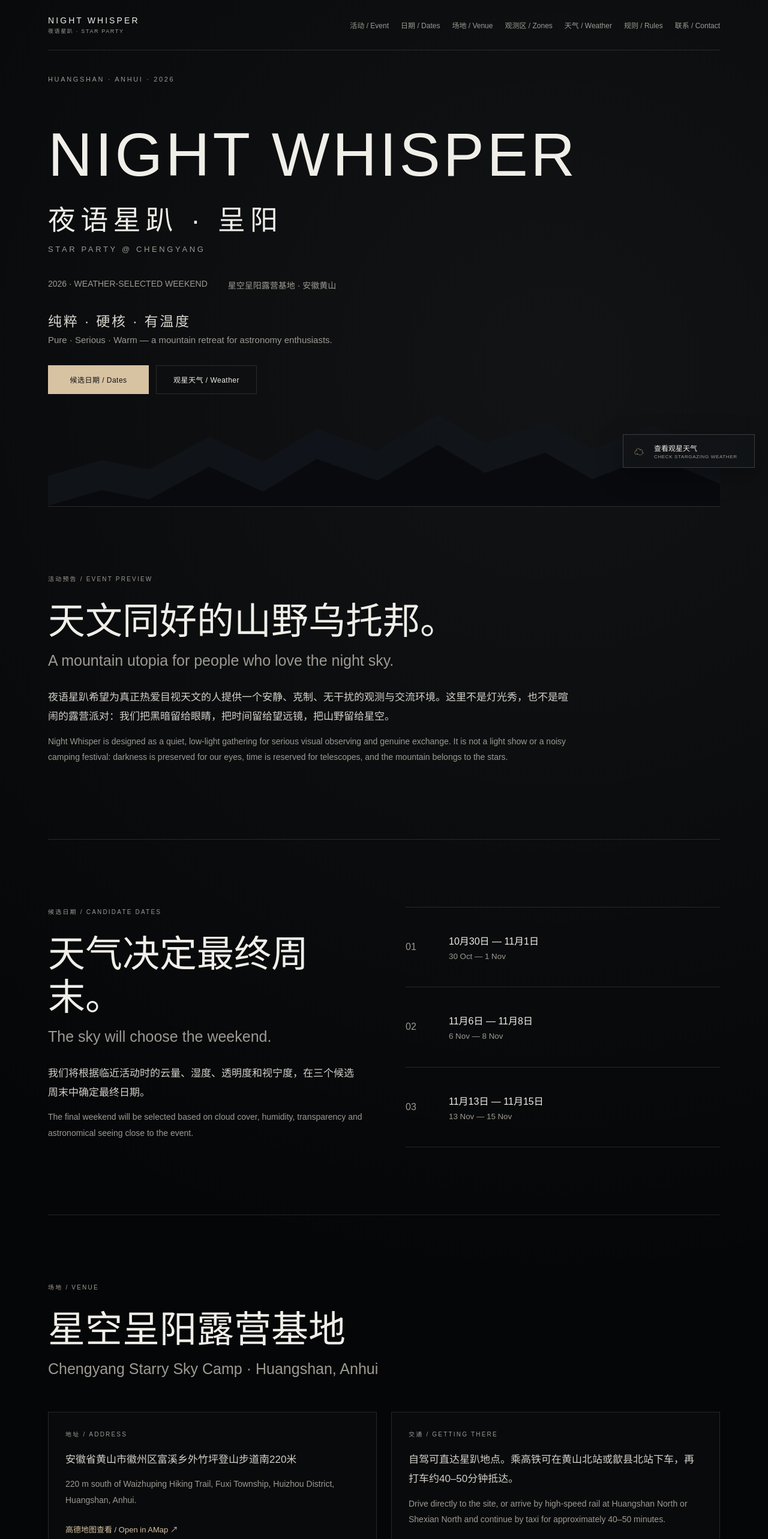
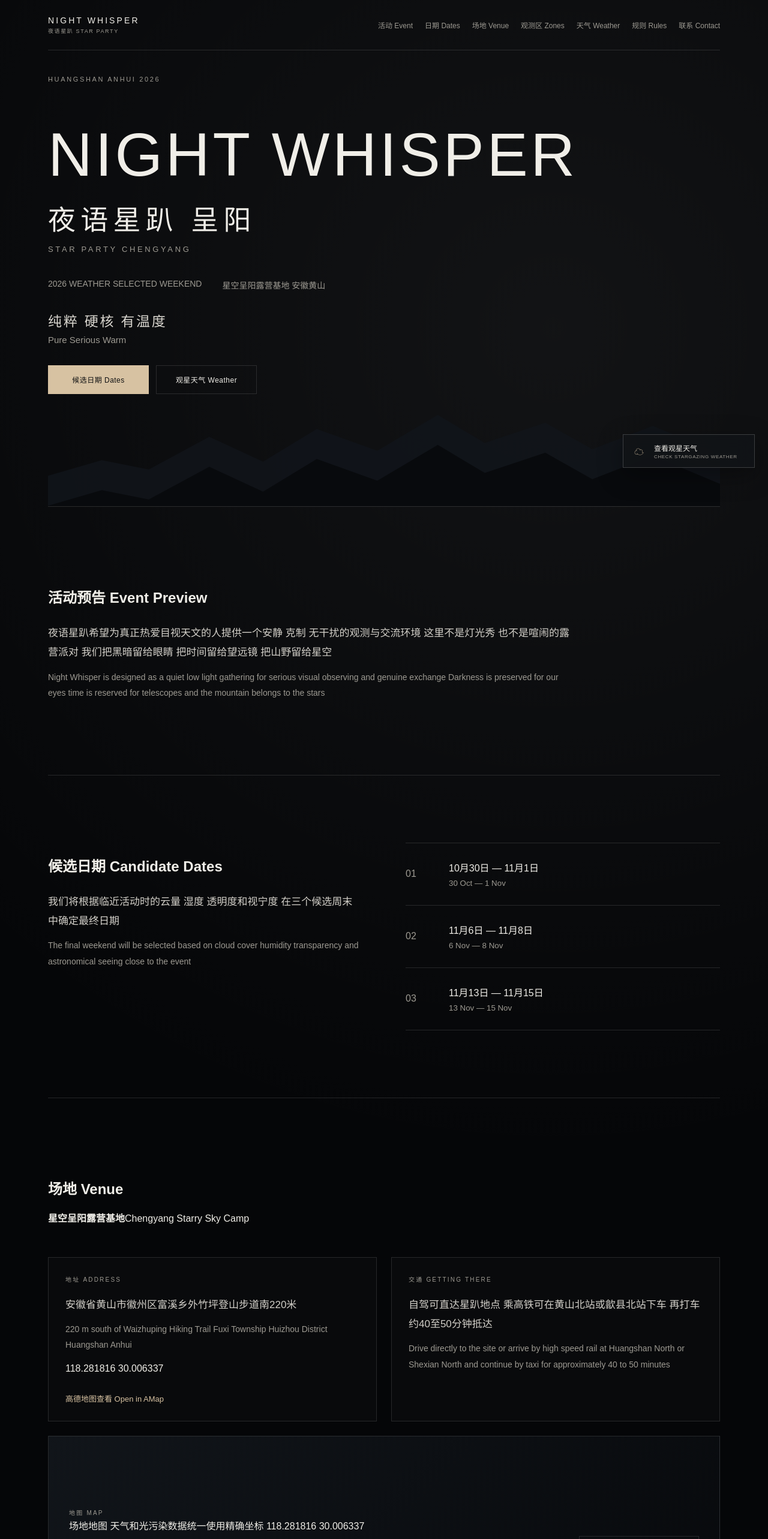
Before and after one commit to plumagao/Night-Whisper, a Next.js app: page / in a window 1280 px wide. Shown: the top 2566 px of the page at 60% size. Built offline with nearby package versions, Linux system fonts and the light colour scheme.

Commit message:
Simplify section titles and add exact Chengyang coordinates

```diff
--- a/app/page.tsx
+++ b/app/page.tsx
@@ -1,97 +1,51 @@
 const navItems = [
-  ["活动 / Event", "#about"],
-  ["日期 / Dates", "#dates"],
-  ["场地 / Venue", "#venue"],
-  ["观测区 / Zones", "#zones"],
-  ["天气 / Weather", "#weather"],
-  ["规则 / Rules", "#rules"],
-  ["联系 / Contact", "#contact"],
+  ["活动 Event", "#about"],
+  ["日期 Dates", "#dates"],
+  ["场地 Venue", "#venue"],
+  ["观测区 Zones", "#zones"],
+  ["天气 Weather", "#weather"],
+  ["规则 Rules", "#rules"],
+  ["联系 Contact", "#contact"],
 ];
 
-const mapUrl =
-  "https://www.amap.com/search?query=%E6%98%9F%E7%A9%BA%E5%91%88%E9%98%B3%E9%9C%B2%E8%90%A5%E5%9F%BA%E5%9C%B0&city=%E9%BB%84%E5%B1%B1%E5%B8%82";
-
-const windyUrl =
-  "https://www.windy.com/?clouds";
-
-const meteoblueUrl =
-  "https://www.meteoblue.com/en/weather/outdoorsports/seeing/huangshan_china_1809858";
+const mapUrl = "https://uri.amap.com/marker?position=118.281816,30.006337&name=%E6%98%9F%E7%A9%BA%E5%91%88%E9%98%B3%E9%9C%B2%E8%90%A5%E5%9F%BA%E5%9C%B0";
+const windyUrl = "https://www.windy.com/30.006/118.282?clouds,30.006,118.282,8";
+const meteoblueUrl = "https://www.meteoblue.com/en/weather/outdoorsports/seeing/huangshan_china_1809858";
 
 export default function Home() {
   return (
     <main>
       <header className="nav shell">
-        <a className="brand" href="#top" aria-label="Night Whisper home">
-          <span>NIGHT WHISPER</span>
-          <small>夜语星趴 · STAR PARTY</small>
-        </a>
-
-        <nav>
-          {navItems.map(([label, href]) => (
-            <a key={href} href={href}>{label}</a>
-          ))}
-        </nav>
+        <a className="brand" href="#top" aria-label="Night Whisper home"><span>NIGHT WHISPER</span><small>夜语星趴 STAR PARTY</small></a>
+        <nav>{navItems.map(([label, href]) => <a key={href} href={href}>{label}</a>)}</nav>
       </header>
 
       <section id="top" className="hero shell">
-        <div className="eyebrow">HUANGSHAN · ANHUI · 2026</div>
-
+        <div className="eyebrow">HUANGSHAN ANHUI 2026</div>
         <div className="heroCopy">
           <h1>NIGHT WHISPER</h1>
-          <p className="cnTitle">夜语星趴 · 呈阳</p>
-          <p className="enTitle">STAR PARTY @ CHENGYANG</p>
-
-          <div className="eventMeta">
-            <span>2026 · WEATHER-SELECTED WEEKEND</span>
-            <span>星空呈阳露营基地 · 安徽黄山</span>
-          </div>
-
-          <div className="intro">
-            <p>纯粹 · 硬核 · 有温度</p>
-            <p>Pure · Serious · Warm — a mountain retreat for astronomy enthusiasts.</p>
-          </div>
-
-          <div className="heroActions">
-            <a className="button primary" href="#dates">候选日期 / Dates</a>
-            <a className="button ghost" href="#weather">观星天气 / Weather</a>
-          </div>
+          <p className="cnTitle">夜语星趴 呈阳</p>
+          <p className="enTitle">STAR PARTY CHENGYANG</p>
+          <div className="eventMeta"><span>2026 WEATHER SELECTED WEEKEND</span><span>星空呈阳露营基地 安徽黄山</span></div>
+          <div className="intro"><p>纯粹 硬核 有温度</p><p>Pure Serious Warm</p></div>
+          <div className="heroActions"><a className="button primary" href="#dates">候选日期 Dates</a><a className="button ghost" href="#weather">观星天气 Weather</a></div>
         </div>
-
-        <div className="mountains" aria-hidden="true">
-          <div className="ridge ridgeBack" />
-          <div className="ridge ridgeFront" />
-        </div>
+        <div className="mountains" aria-hidden="true"><div className="ridge ridgeBack"/><div className="ridge ridgeFront"/></div>
       </section>
 
       <section id="about" className="section shell articleSection">
-        <p className="sectionLabel">活动预告 / EVENT PREVIEW</p>
-        <div className="bilingualTitle">
-          <h2>天文同好的山野乌托邦。</h2>
-          <h3>A mountain utopia for people who love the night sky.</h3>
-        </div>
+        <h2 className="sectionTitle">活动预告 <span>Event Preview</span></h2>
         <div className="bilingualText wideText">
-          <p>
-            夜语星趴希望为真正热爱目视天文的人提供一个安静、克制、无干扰的观测与交流环境。这里不是灯光秀，也不是喧闹的露营派对：我们把黑暗留给眼睛，把时间留给望远镜，把山野留给星空。
-          </p>
-          <p>
-            Night Whisper is designed as a quiet, low-light gathering for serious visual observing and genuine exchange. It is not a light show or a noisy camping festival: darkness is preserved for our eyes, time is reserved for telescopes, and the mountain belongs to the stars.
-          </p>
+          <p>夜语星趴希望为真正热爱目视天文的人提供一个安静 克制 无干扰的观测与交流环境 这里不是灯光秀 也不是喧闹的露营派对 我们把黑暗留给眼睛 把时间留给望远镜 把山野留给星空</p>
+          <p>Night Whisper is designed as a quiet low light gathering for serious visual observing and genuine exchange Darkness is preserved for our eyes time is reserved for telescopes and the mountain belongs to the stars</p>
         </div>
       </section>
 
       <section id="dates" className="section shell split">
         <div>
-          <p className="sectionLabel">候选日期 / CANDIDATE DATES</p>
-          <div className="bilingualTitle">
-            <h2>天气决定最终周末。</h2>
-            <h3>The sky will choose the weekend.</h3>
-          </div>
-          <div className="bilingualText">
-            <p>我们将根据临近活动时的云量、湿度、透明度和视宁度，在三个候选周末中确定最终日期。</p>
-            <p>The final weekend will be selected based on cloud cover, humidity, transparency and astronomical seeing close to the event.</p>
-          </div>
+          <h2 className="sectionTitle">候选日期 <span>Candidate Dates</span></h2>
+          <div className="bilingualText"><p>我们将根据临近活动时的云量 湿度 透明度和视宁度 在三个候选周末中确定最终日期</p><p>The final weekend will be selected based on cloud cover humidity transparency and astronomical seeing close to the event</p></div>
         </div>
-
         <div className="dateList">
           <div><strong>01</strong><span><b>10月30日 — 11月1日</b><small>30 Oct — 1 Nov</small></span></div>
           <div><strong>02</strong><span><b>11月6日 — 11月8日</b><small>6 Nov — 8 Nov</small></span></div>
@@ -100,187 +54,59 @@ export default function Home() {
       </section>
 
       <section id="venue" className="section shell articleSection">
-        <p className="sectionLabel">场地 / VENUE</p>
-        <div className="bilingualTitle">
-          <h2>星空呈阳露营基地</h2>
-          <h3>Chengyang Starry Sky Camp · Huangshan, Anhui</h3>
+        <h2 className="sectionTitle">场地 <span>Venue</span></h2>
+        <div className="venueName"><strong>星空呈阳露营基地</strong><span>Chengyang Starry Sky Camp</span></div>
+        <div className="venueGrid">
+          <div className="infoBlock"><span className="miniLabel">地址 ADDRESS</span><p>安徽省黄山市徽州区富溪乡外竹坪登山步道南220米</p><p className="enCopy">220 m south of Waizhuping Hiking Trail Fuxi Township Huizhou District Huangshan Anhui</p><p className="coordinates">118.281816 30.006337</p><a className="textLink" href={mapUrl} target="_blank" rel="noreferrer">高德地图查看 Open in AMap</a></div>
+          <div className="infoBlock"><span className="miniLabel">交通 GETTING THERE</span><p>自驾可直达星趴地点 乘高铁可在黄山北站或歙县北站下车 再打车约40至50分钟抵达</p><p className="enCopy">Drive directly to the site or arrive by high speed rail at Huangshan North or Shexian North and continue by taxi for approximately 40 to 50 minutes</p></div>
         </div>
-
-        <div className="venueGrid">
-          <div className="infoBlock">
-            <span className="miniLabel">地址 / ADDRESS</span>
-            <p>安徽省黄山市徽州区富溪乡外竹坪登山步道南220米</p>
-            <p className="enCopy">220 m south of Waizhuping Hiking Trail, Fuxi Township, Huizhou District, Huangshan, Anhui.</p>
-            <a className="textLink" href={mapUrl} target="_blank" rel="noreferrer">高德地图查看 / Open in AMap ↗</a>
-          </div>
-
-          <div className="infoBlock">
-            <span className="miniLabel">交通 / GETTING THERE</span>
-            <p>自驾可直达星趴地点。乘高铁可在黄山北站或歙县北站下车，再打车约40–50分钟抵达。</p>
-            <p className="enCopy">Drive directly to the site, or arrive by high-speed rail at Huangshan North or Shexian North and continue by taxi for approximately 40–50 minutes.</p>
-          </div>
-        </div>
-
-        <div className="mapPanel">
-          <div>
-            <span className="miniLabel">地图 / MAP</span>
-            <h4>呈阳 · 外竹坪</h4>
-            <p>中国大陆访问优先使用高德地图。正式地图定位将与天气和光污染数据使用同一精确场地坐标。</p>
-            <p className="enCopy">AMap is used for mainland-China accessibility. The final map pin, weather and light-pollution data will share the same precise site coordinates.</p>
-          </div>
-          <a className="button ghost" href={mapUrl} target="_blank" rel="noreferrer">打开高德地图 / OPEN AMAP</a>
-        </div>
+        <div className="mapPanel"><div><span className="miniLabel">地图 MAP</span><p>场地地图 天气和光污染数据统一使用精确坐标 118.281816 30.006337</p><p className="enCopy">Map weather and light pollution data use the same precise coordinates 118.281816 30.006337</p></div><a className="button ghost" href={mapUrl} target="_blank" rel="noreferrer">打开高德地图 OPEN AMAP</a></div>
       </section>
 
       <section id="stay" className="section shell split">
-        <div>
-          <p className="sectionLabel">住宿 / STAY</p>
-          <div className="bilingualTitle">
-            <h2>住在星空旁边。</h2>
-            <h3>Stay close to the observing field.</h3>
-          </div>
-        </div>
+        <div><h2 className="sectionTitle">住宿 <span>Stay</span></h2></div>
         <div className="facts">
-          <div><strong>7</strong><p>酒店标间参考价约 ¥500 / 间<br/><small>Hotel twin rooms, around ¥500 per room</small></p></div>
+          <div><strong>7</strong><p>酒店标间参考价约 ¥500 每间<br/><small>Hotel twin rooms around ¥500 per room</small></p></div>
           <div><strong>20</strong><p>帐篷露营位<br/><small>Camping pitches</small></p></div>
-          <div><strong>¥80</strong><p>营地提供帐篷，含早餐<br/><small>Camp tent, breakfast included</small></p></div>
+          <div><strong>¥80</strong><p>营地提供帐篷 含早餐<br/><small>Camp tent with breakfast</small></p></div>
           <div><strong>¥50</strong><p>自带帐篷<br/><small>Bring your own tent</small></p></div>
-          <div><strong>20 min</strong><p>山下民宿车程参考<br/><small>Approx. drive to nearby guesthouses</small></p></div>
+          <div><strong>20 min</strong><p>山下民宿车程参考<br/><small>Approximate drive to nearby guesthouses</small></p></div>
           <div><strong>CAR</strong><p>也可以睡车上<br/><small>Sleeping in your vehicle is also an option</small></p></div>
         </div>
       </section>
 
       <section id="zones" className="section shell articleSection">
-        <p className="sectionLabel">观测区域 / OBSERVING ZONES</p>
-        <div className="bilingualTitle">
-          <h2>两个区域，共享同一片黑暗。</h2>
-          <h3>Two observing areas. One dark sky.</h3>
-        </div>
-
+        <h2 className="sectionTitle">观测区域 <span>Observing Zones</span></h2>
         <div className="zoneGrid">
-          <article className="zoneCard privateZone">
-            <span>PRIVATE OBSERVING FIELD</span>
-            <h4>爱好者专用观测区</h4>
-            <p>面向携带天文目视器材的爱好者。这里以安静、暗适应和尽量少的人员流动为原则，为长时间目视观测和器材交流保留一个真正纯粹的环境。</p>
-            <p className="enCopy">Reserved for participants bringing visual astronomy equipment, with minimal movement and strict dark adaptation for uninterrupted observing and equipment exchange.</p>
-            <div className="photoPlaceholder">PRIVATE FIELD PHOTO · 已提供原图，待接入媒体文件</div>
-          </article>
-
-          <article className="zoneCard publicZone">
-            <span>PUBLIC OBSERVING AREA</span>
-            <h4>公众开放观测区</h4>
-            <p>无自带目视器材的报名者、希望体验望远镜的家属及新手在公众区参与。组织方提供20英寸 Dobsonian 望远镜，并安排观星向导讲解。</p>
-            <p className="enCopy">Participants without their own visual equipment, accompanying family members and beginners join the public area, supported by a 20-inch Dobsonian telescope and a dedicated sky guide.</p>
-            <div className="dobsonNote"><strong>20″ DOBSONIAN</strong><small>Public observing telescope · 公众观测望远镜</small></div>
-            <div className="photoPlaceholder">PUBLIC FIELD + 20″ DOBSON PHOTOS · 已提供原图，待接入媒体文件</div>
-          </article>
+          <article className="zoneCard privateZone"><span>PRIVATE OBSERVING FIELD</span><h4>爱好者专用观测区</h4><p>面向携带天文目视器材的爱好者 这里以安静 暗适应和尽量少的人员流动为原则 为长时间目视观测和器材交流保留一个真正纯粹的环境</p><p className="enCopy">Reserved for participants bringing visual astronomy equipment with minimal movement and strict dark adaptation for uninterrupted observing and equipment exchange</p><div className="photoPlaceholder">PRIVATE FIELD PHOTO 已提供原图 待接入媒体文件</div></article>
+          <article className="zoneCard publicZone"><span>PUBLIC OBSERVING AREA</span><h4>公众开放观测区</h4><p>无自带目视器材的报名者 希望体验望远镜的家属及新手在公众区参与 组织方提供20英寸 Dobsonian 望远镜并安排观星向导讲解</p><p className="enCopy">Participants without their own visual equipment accompanying family members and beginners join the public area with a 20 inch Dobsonian telescope and a dedicated sky guide</p><div className="publicFee"><strong>¥50 每人</strong><small>公众观测服务费 Public observing service fee ¥50 per person</small></div><div className="dobsonNote"><strong>20″ DOBSONIAN</strong><small>Public observing telescope 公众观测望远镜</small></div><div className="photoPlaceholder">PUBLIC FIELD AND 20″ DOBSON PHOTOS 已提供原图 待接入媒体文件</div></article>
         </div>
       </section>
 
       <section id="weather" className="section shell weatherSection">
-        <p className="sectionLabel">观星天气 / ASTRONOMY WEATHER</p>
-        <div className="bilingualTitle">
-          <h2>不是“会不会下雨”，而是“今晚值不值得架镜”。</h2>
-          <h3>Not just “will it rain?” — but “is tonight worth setting up?”</h3>
-        </div>
-        <div className="bilingualText wideText">
-          <p>天气模块将以星空呈阳露营基地的精确坐标为中心，重点关注真正影响天文观测的指标。</p>
-          <p>The weather module is designed around the exact campsite coordinates and the conditions that actually matter for astronomical observing.</p>
-        </div>
-
-        <div className="weatherGrid">
-          {[
-            ["温度", "Temperature"],
-            ["湿度", "Humidity"],
-            ["低云", "Low Cloud"],
-            ["中云", "Mid Cloud"],
-            ["高云", "High Cloud"],
-            ["透明度", "Transparency"],
-            ["视宁度", "Seeing"],
-            ["风速", "Wind"],
-            ["降水", "Precipitation"],
-            ["月相", "Moon"],
-            ["光污染", "Light Pollution"],
-          ].map(([cn, en]) => (
-            <div key={en}><b>{cn}</b><small>{en}</small></div>
-          ))}
-        </div>
-
-        <div className="sourceRow">
-          <div>
-            <span className="miniLabel">预报来源 / FORECAST SOURCES</span>
-            <p>Windy 用于天气、湿度和分层云量；meteoblue Astronomy Seeing 用于天文视宁度等专业指标。透明度将作为综合观测指标单独呈现，光污染作为场地长期属性独立显示。</p>
-            <p className="enCopy">Windy is used for weather, humidity and layered cloud cover; meteoblue Astronomy Seeing provides astronomy-specific seeing guidance. Transparency will be presented as a separate observing index, while light pollution is treated as a longer-term site characteristic.</p>
-          </div>
-          <div className="sourceButtons">
-            <a className="button ghost" href={windyUrl} target="_blank" rel="noreferrer">Windy ↗</a>
-            <a className="button ghost" href={meteoblueUrl} target="_blank" rel="noreferrer">meteoblue ↗</a>
-          </div>
-        </div>
-
-        <p className="weatherStatus">LIVE DATA API · 即将接入 / COMING NEXT</p>
+        <h2 className="sectionTitle">观星天气 <span>Astronomy Weather</span></h2>
+        <div className="bilingualText wideText"><p>天气模块将以星空呈阳露营基地精确坐标 118.281816 30.006337 为中心 重点关注真正影响天文观测的指标</p><p>The weather module is centered on the exact campsite coordinates 118.281816 30.006337 and the conditions that matter for astronomical observing</p></div>
+        <div className="weatherGrid">{[["温度","Temperature"],["湿度","Humidity"],["低云","Low Cloud"],["中云","Mid Cloud"],["高云","High Cloud"],["透明度","Transparency"],["视宁度","Seeing"],["风速","Wind"],["降水","Precipitation"],["月相","Moon"],["光污染","Light Pollution"]].map(([cn,en])=><div key={en}><b>{cn}</b><small>{en}</small></div>)}</div>
+        <div className="sourceRow"><div><span className="miniLabel">预报来源 FORECAST SOURCES</span><p>Windy 用于天气 湿度和分层云量 meteoblue Astronomy Seeing 用于天文视宁度等专业指标 透明度作为综合观测指标单独呈现 光污染作为场地长期属性独立显示</p><p className="enCopy">Windy is used for weather humidity and layered cloud cover while meteoblue Astronomy Seeing provides astronomy specific seeing guidance Transparency is presented separately and light pollution is treated as a longer term site characteristic</p></div><div className="sourceButtons"><a className="button ghost" href={windyUrl} target="_blank" rel="noreferrer">Windy</a><a className="button ghost" href={meteoblueUrl} target="_blank" rel="noreferrer">meteoblue</a></div></div>
+        <p className="weatherStatus">LIVE DATA API 即将接入 COMING NEXT</p>
       </section>
 
       <section id="rules" className="section shell darkStatement">
-        <p className="sectionLabel">星趴规定 / RULES</p>
-        <div className="bilingualTitle">
-          <h2>保护黑暗，也是保护每一个人的星空。</h2>
-          <h3>Protect the darkness. Protect everyone’s night sky.</h3>
+        <h2 className="sectionTitle">星趴规定 <span>Rules</span></h2>
+        <div className="rulesList">
+          <div className="rule"><strong>01</strong><div><h4>目视器材与分区 Visual Equipment and Zoning</h4><p>目视天文爱好者参加须携带天文目视器材 无目视器材的报名者以及希望体验他人望远镜的家属请在划定的公众区参与组织方提供的20英寸 Dobsonian 望远镜观测 并由专门的观星向导讲解 公众体验服务费为每人50元</p><p className="enCopy">Visual observers should bring their own visual astronomy equipment Participants without equipment and accompanying family members wishing to experience telescope observing should use the designated public area where a 20 inch Dobsonian and a dedicated sky guide are provided Public observing service fee is ¥50 per person</p><p className="ruleReason">这一规定旨在为目视爱好者提供无打扰的纯观测交流环境 同时满足新手及家属的体验需求</p></div></div>
+          <div className="rule"><strong>02</strong><div><h4>严格暗夜纪律 Strict Dark Sky Discipline</h4><p>星趴期间夜晚关闭车辆大灯 不要使用非红光手电 不要使用手机手电功能 并尽可能减少夜间车辆活动</p><p className="enCopy">At night vehicle headlights must remain off Do not use non red flashlights or phone flashlights and keep vehicle movement to an absolute minimum</p></div></div>
         </div>
-
-        <div className="rulesList">
-          <div className="rule">
-            <strong>01</strong>
-            <div>
-              <h4>目视器材与分区 / Visual equipment & zoning</h4>
-              <p>目视天文爱好者参加须携带天文目视器材。无目视器材的报名者，以及希望体验他人望远镜的家属，请在划定的公众区参与组织方提供的20英寸 Dobsonian 望远镜观测，并由专门的观星向导讲解。公众体验服务费为每人50元。</p>
-              <p className="enCopy">Visual observers should bring their own visual astronomy equipment. Participants without equipment and accompanying family members wishing to experience telescope observing should use the designated public area, where a 20-inch Dobsonian and a dedicated sky guide are provided. Public observing service fee: ¥50 per person.</p>
-              <p className="ruleReason">这一规定旨在为目视爱好者提供无打扰的纯观测交流环境，同时满足新手及家属的体验需求。</p>
-            </div>
-          </div>
-
-          <div className="rule">
-            <strong>02</strong>
-            <div>
-              <h4>严格暗夜纪律 / Strict dark-sky discipline</h4>
-              <p>星趴期间夜晚关闭车辆大灯。不要使用非红光手电，不要使用手机手电功能，并尽可能减少夜间车辆活动。</p>
-              <p className="enCopy">At night, vehicle headlights must remain off. Do not use non-red flashlights or phone flashlights, and keep vehicle movement to an absolute minimum.</p>
-            </div>
-          </div>
-        </div>
-
-        <p className="agreement">报名即视为同意严格遵守以上规则。 / Registration constitutes agreement to follow these rules strictly.</p>
+        <p className="agreement">报名即视为同意严格遵守以上规则 Registration constitutes agreement to follow these rules strictly</p>
       </section>
 
       <section id="contact" className="section shell register">
-        <p className="sectionLabel">联系与报名 / CONTACT & REGISTRATION</p>
-        <div className="bilingualTitle">
-          <h2>报名与微信联系方式即将公布。</h2>
-          <h3>Registration and WeChat contact details coming soon.</h3>
-        </div>
-        <div className="bilingualText">
-          <p>如有问题，可通过即将公布的微信联系方式与组织方联系。</p>
-          <p>Questions can be directed to the organizer through the WeChat contact to be published here.</p>
-        </div>
-        <span className="button disabled">即将开放 / COMING SOON</span>
+        <h2 className="sectionTitle">联系与报名 <span>Contact and Registration</span></h2>
+        <div className="bilingualText"><p>报名与微信联系方式即将公布</p><p>Registration and WeChat contact details coming soon</p></div><span className="button disabled">即将开放 COMING SOON</span>
       </section>
 
-      <footer className="footer shell">
-        <div>
-          <strong>NIGHT WHISPER</strong>
-          <span>夜语星趴 · STAR PARTY</span>
-        </div>
-        <div>
-          <span>CHENGYANG · HUANGSHAN · 2026</span>
-          <span>nightwhisper.cc</span>
-        </div>
-      </footer>
-
-      <a className="weatherDock" href="#weather">
-        <span>☁︎</span>
-        <b>查看观星天气</b>
-        <small>CHECK STARGAZING WEATHER</small>
-      </a>
+      <footer className="footer shell"><div><strong>NIGHT WHISPER</strong><span>夜语星趴 STAR PARTY</span></div><div><span>CHENGYANG HUANGSHAN 2026</span><span>nightwhisper.cc</span></div></footer>
+      <a className="weatherDock" href="#weather"><span>☁︎</span><b>查看观星天气</b><small>CHECK STARGAZING WEATHER</small></a>
     </main>
   );
 }
```
